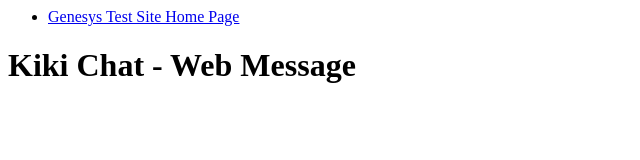
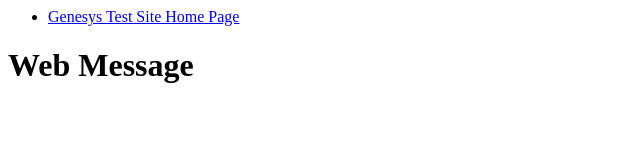
Before and after one commit to genshinimpactphp/messaging-test-ver1, a plain HTML site: page webmessage.html in a window 1280 px wide. Shown: the whole page, without its empty margins (0-640 px from the left). Drawn offline with Linux system fonts and the light colour scheme.

Commit message:
Update webmessage.html

```diff
--- a/webmessage.html
+++ b/webmessage.html
@@ -9,7 +9,7 @@
 		<li> <a href="index.html">Genesys Test Site Home Page</a> </li>
 	</ul>
 <body>
-    <h1>Kiki Chat - Web Message</h1>
+    <h1>Web Message</h1>
 <script type="text/javascript" charset="utf-8">
   (function (g, e, n, es, ys) {
     g['_genesysJs'] = e;
```
